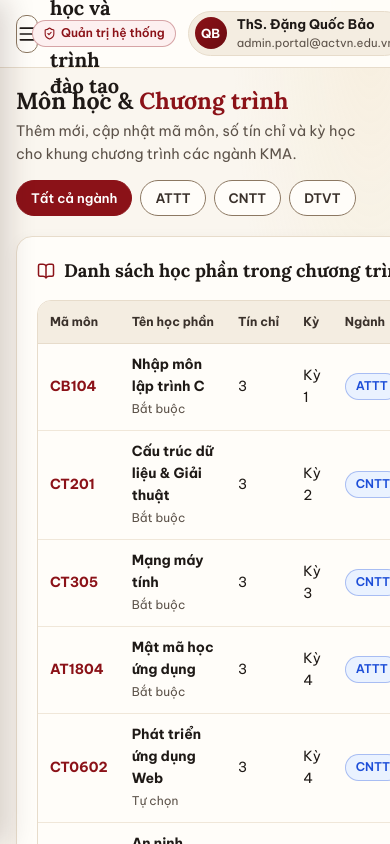
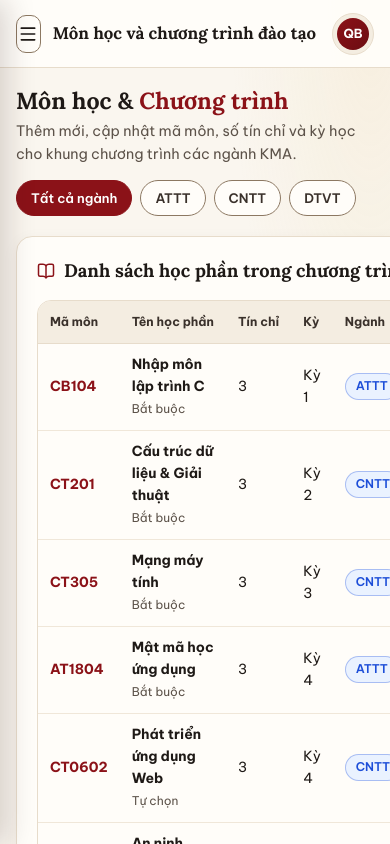
Before and after one commit to ngoia6664-tech/Project-PTUD-web, a Next.js app in the folder 00_frontend/: page /admin/courses in a window 390 px wide. Shown: the top 844 px of the page. Built offline with nearby package versions, Linux system fonts and the light colour scheme.

Commit message:
KMA-UI-1: sua header admin bi chong chu o man hinh mobile 375px

```diff
--- a/00_frontend/components/admin/AdminHeader.tsx
+++ b/00_frontend/components/admin/AdminHeader.tsx
@@ -71,14 +71,14 @@ export default function AdminHeader({
       </div>
 
       <div className="admin-header-right">
-        <span className="admin-badge admin-badge--crimson-soft">
+        <span className="admin-badge admin-badge--crimson-soft admin-header-role-pill">
           <ShieldCheck size={13} />
           {profile.roleLabel}
         </span>
 
         <div className="admin-user-chip">
           <span className="admin-avatar">{profile.avatarInitials}</span>
-          <div style={{ lineHeight: 1.2 }}>
+          <div className="admin-user-meta" style={{ lineHeight: 1.2 }}>
             <strong style={{ display: "block", fontSize: "0.83rem" }}>
               {profile.fullName}
             </strong>
--- a/00_frontend/components/admin/admin.css
+++ b/00_frontend/components/admin/admin.css
@@ -372,6 +372,9 @@
   color: var(--admin-ink);
   margin: 0;
   line-height: 1.3;
+  white-space: nowrap;
+  overflow: hidden;
+  text-overflow: ellipsis;
 }
 
 .admin-header-sub {
@@ -867,8 +870,18 @@
     padding: 18px 16px 40px;
   }
 
-  .admin-header-sub {
+  .admin-header-sub,
+  .admin-header-role-pill,
+  .admin-user-meta {
     display: none;
+  }
+
+  .admin-user-chip {
+    padding: 4px;
+  }
+
+  .admin-header-title {
+    font-size: 1.05rem;
   }
 }
 
```
